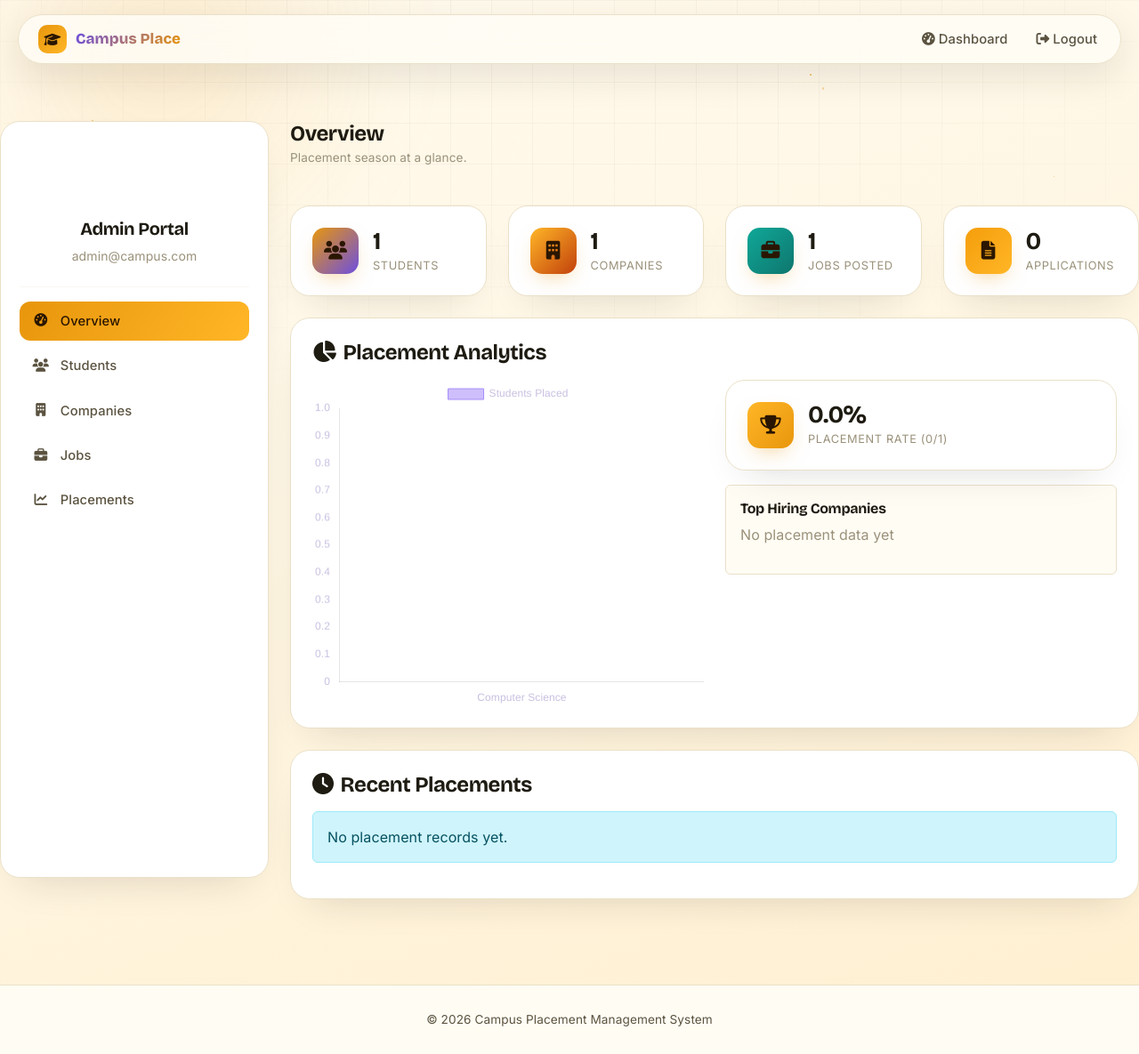
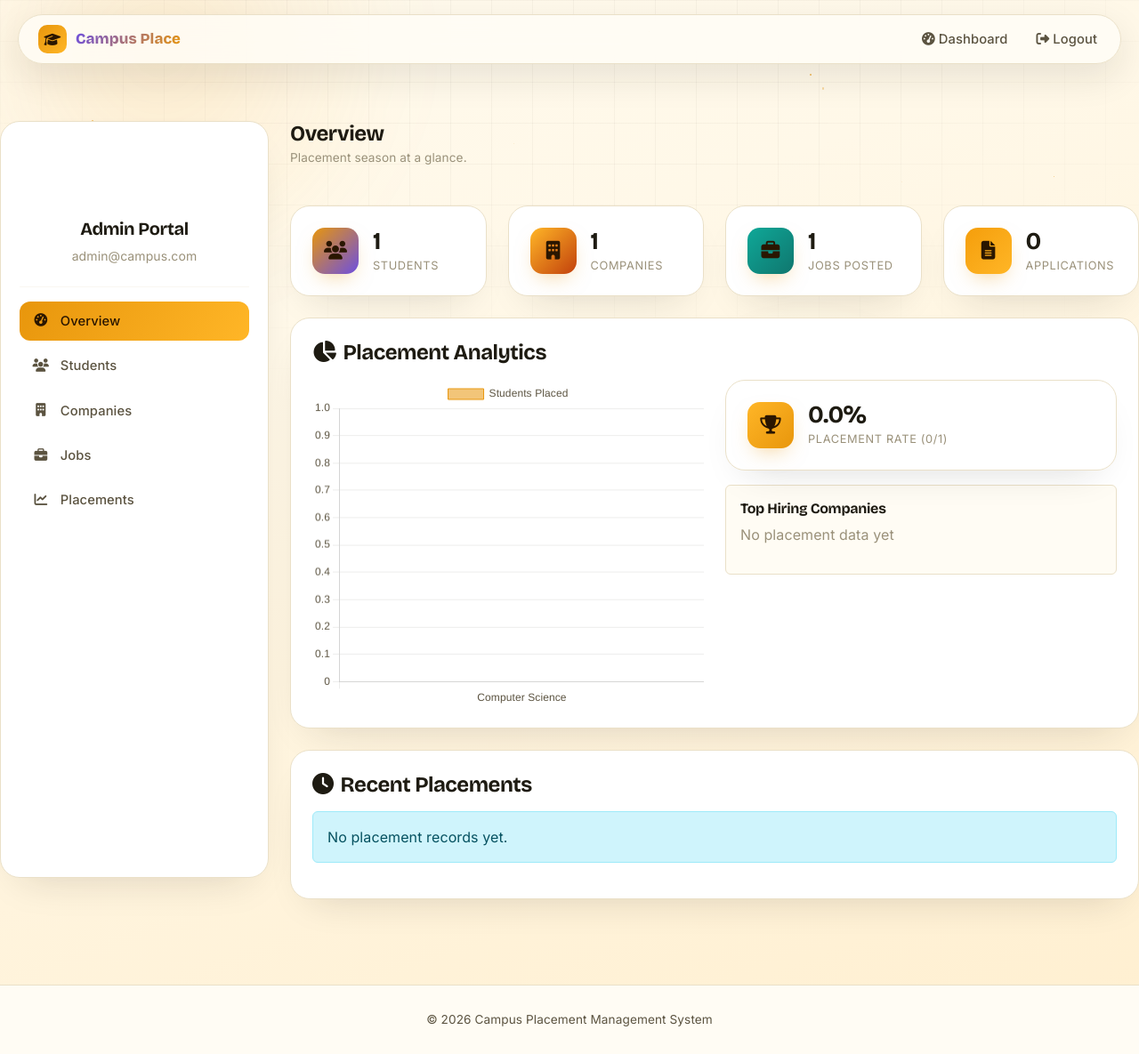
Before and after one commit to Nitish204/placement_managment_system, a Flask app: page /admin/dashboard in a window 1280 px wide. Shown: the whole page at 89% size. Run offline with Flask 3, Linux system fonts and the light colour scheme; a user stored in the database is signed in; data comes from the database, SQL or seed files in the repository; data that the repository does not hold is empty.

Commit message:
Refactor admin dashboard layout and styles
Updated the admin dashboard template to enhance the layout and styling of the sidebar and statistics section, including adjustments to the chart colors.

```diff
--- a/templates/admin_dashboard.html
+++ b/templates/admin_dashboard.html
@@ -104,8 +104,8 @@
             datasets: [{
                 label: 'Students Placed',
                 data: {{ branch_data|tojson }},
-                backgroundColor: 'rgba(167, 139, 250, 0.55)',
-                borderColor: '#a78bfa',
+                backgroundColor: 'rgba(232, 150, 12, 0.55)',
+                borderColor: '#E8960C',
                 borderWidth: 1,
                 borderRadius: 10
             }]
@@ -113,12 +113,12 @@
         options: {
             responsive: true,
             plugins: {
-                legend: { position: 'top', labels: { color: '#c9bfe0' } },
+                legend: { position: 'top', labels: { color: '#5B5340' } },
                 title: { display: false }
             },
             scales: {
-                x: { ticks: { color: '#c9bfe0' }, grid: { color: 'rgba(255,255,255,0.08)' } },
-                y: { ticks: { color: '#c9bfe0' }, grid: { color: 'rgba(255,255,255,0.08)' } }
+                x: { ticks: { color: '#5B5340' }, grid: { color: 'rgba(30,27,18,0.08)' } },
+                y: { ticks: { color: '#5B5340' }, grid: { color: 'rgba(30,27,18,0.08)' } }
             }
         }
     });
```
